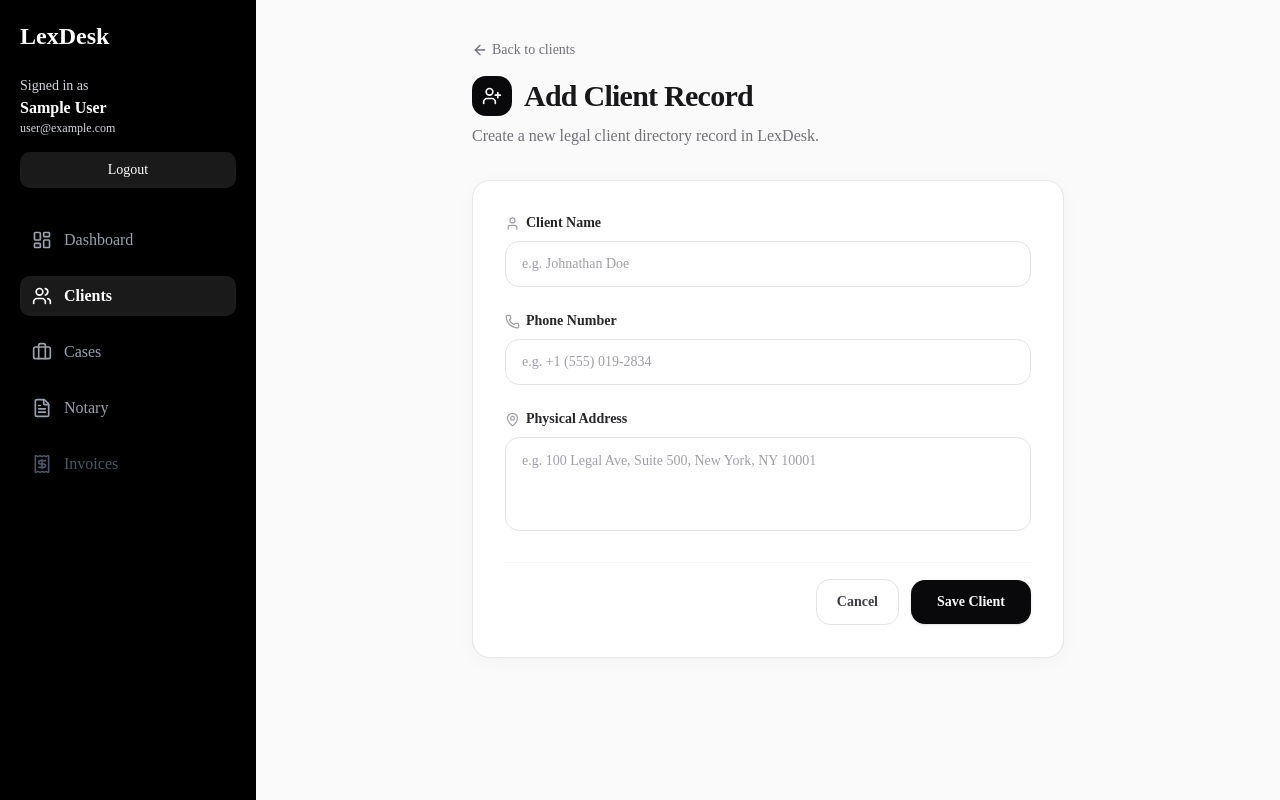
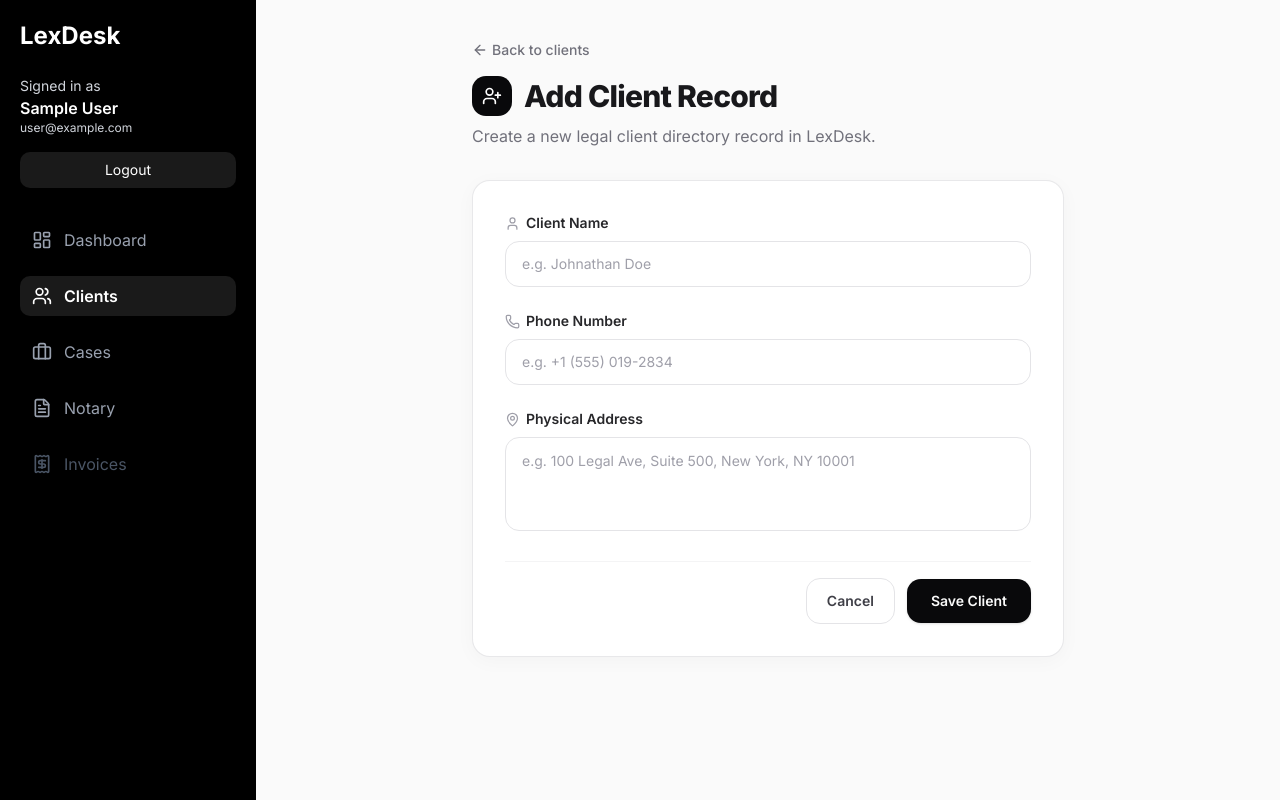
Before and after one commit to Sasmith05/LexDesk, a Next.js app: page /clients/add in a window 1280 px wide. Built offline with nearby package versions, Linux system fonts and the light colour scheme; no server answers; sample sign-in values are in the browser's storage.

Commit message:
fix: resolve Times New Roman font fallback by importing Google Fonts Inter and defining --font-sans globally

```diff
--- a/src/app/globals.css
+++ b/src/app/globals.css
@@ -1,3 +1,4 @@
+@import url('https://fonts.googleapis.com/css2?family=Inter:wght@300;400;500;600;700;800;900&display=swap');
 @import "tailwindcss";
 @import "tw-animate-css";
 @import "shadcn/tailwind.css";
@@ -49,6 +50,7 @@
 }
 
 :root {
+  --font-sans: 'Inter', system-ui, -apple-system, BlinkMacSystemFont, "Segoe UI", Roboto, "Helvetica Neue", Arial, sans-serif;
   --background: oklch(1 0 0);
   --foreground: oklch(0.145 0 0);
   --card: oklch(1 0 0);
@@ -84,6 +86,7 @@
 }
 
 .dark {
+  --font-sans: 'Inter', system-ui, -apple-system, BlinkMacSystemFont, "Segoe UI", Roboto, "Helvetica Neue", Arial, sans-serif;
   --background: oklch(0.145 0 0);
   --foreground: oklch(0.985 0 0);
   --card: oklch(0.205 0 0);
```
